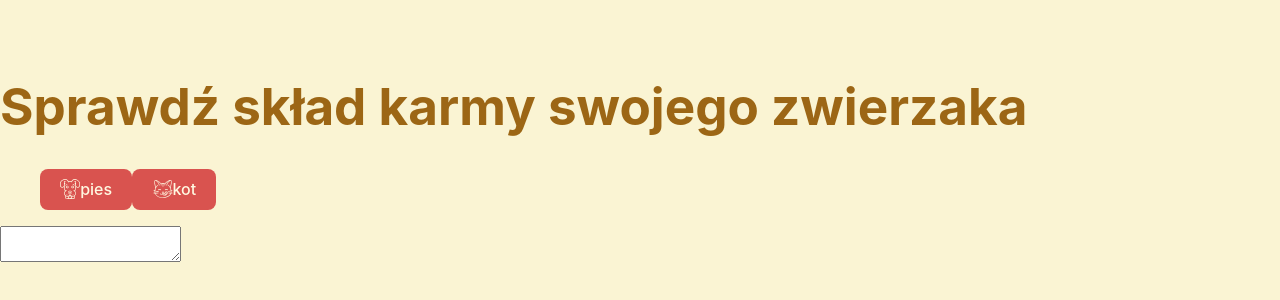
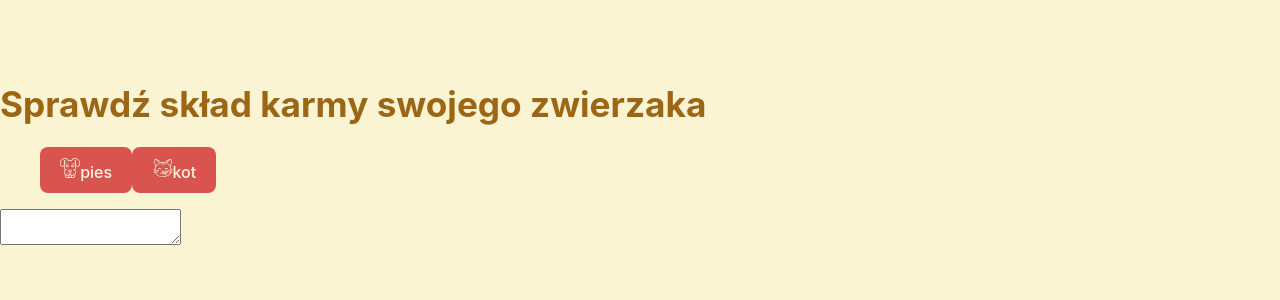
Before and after one commit to Zuthen/Feed-composition-analyser, a React (Vite) app: page / in a window 1280 px wide. Shown: the part 244-544 px from the top of the page. Built offline with nearby package versions, Linux system fonts and the light colour scheme.

Commit message:
CheckFood component

```diff
--- a/src/App.css
+++ b/src/App.css
@@ -4,3 +4,11 @@
   padding: 2rem;
   text-align: center;
 }
+.menu-button {
+  height: 40px;  /* Ustaw odpowiednią wysokość */
+  display: flex;
+  align-items: center;
+  justify-content: center;
+  padding: 0 12px;
+  gap: 8px;
+}
--- a/src/App.tsx
+++ b/src/App.tsx
@@ -1,15 +1,9 @@
-import TextBox from "./components/Textbox/Textbox"
-import Title from "./components/Title/Title"
-import SpeciesMenu from "./components/SpeciesMenu/SpeciesMenu";
+import CheckFoodIngredients from "./components/CheckFoodIgredients.tsx";
 
 function App() {
 
   return (
-      <>
-         <Title/>
-         <SpeciesMenu/>
-   <TextBox/>
-          </>
+      <CheckFoodIngredients/>
   )
 }
 
--- /dev/null
+++ b/src/components/CheckFoodIgredients.tsx
@@ -0,0 +1,22 @@
+import React, {useState} from 'react'
+import Title from "./Title/Title.tsx";
+import SpeciesMenu from "./SpeciesMenu/SpeciesMenu.tsx";
+import TextBox from "./Textbox/Textbox.tsx";
+import {Pet} from "../types/Types.tsx";
+
+const CheckFoodIngredients: React.FC = () => {
+
+    const [pet, setPet] = useState<Pet>('')
+    const onPetChange = (newPet: Pet) => {
+        setPet(newPet)
+    }
+    return (
+        <>
+            <Title pet={pet}/>
+            <SpeciesMenu onChange={onPetChange}/>
+            <TextBox/>
+        </>
+    )
+}
+
+export default CheckFoodIngredients;
--- a/src/components/SpeciesMenu/SpeciesMenu.tsx
+++ b/src/components/SpeciesMenu/SpeciesMenu.tsx
@@ -2,14 +2,21 @@ import React from "react";
 import CatIcon from "../Icons/CatIcon.tsx";
 import DogIcon from "../Icons/DogIcon";
 import colorsPalette from '../../colorsPalette.json'
+import {Pet} from "../../types/Types.tsx";
 
-const SpeciesMenu: React.FC = ()=>{
+type SpeciesMenuProps = {
+    onChange: (pet : Pet) => void;
+}
+
+const SpeciesMenu: React.FC<SpeciesMenuProps> = ({onChange} : SpeciesMenuProps)=>{
     return <menu style={{ display: 'flex', alignItems: 'center' }}>
-        <button style={{display: 'flex', alignItems: 'center', textAlign: 'center', backgroundColor:colorsPalette.menuButtonBackground, color:colorsPalette.menuButtonCaption}}>
+        <button className="menu-button" style={{backgroundColor:colorsPalette.menuButtonBackground, color:colorsPalette.menuButtonCaption}}
+        onClick={()=>{onChange('dog')}}>
             <DogIcon height="20px" width="20px"/>
             pies
         </button>
-        <button style={{display: 'flex', alignItems: 'center', textAlign: 'center', backgroundColor:colorsPalette.menuButtonBackground, color:colorsPalette.menuButtonCaption}}>
+        <button className="menu-button" style={{backgroundColor:colorsPalette.menuButtonBackground, color:colorsPalette.menuButtonCaption}}
+                onClick={()=>{onChange('cat')}}>
             <CatIcon height="20px" width="20px"/>
             kot
         </button>
--- a/src/components/Title/Title.tsx
+++ b/src/components/Title/Title.tsx
@@ -1,14 +1,8 @@
 import React from "react";
 import colorsPalette from '../../colorsPalette.json'
+import {Pet, PetSpices} from "../../types/Types.tsx";
 
-type PetType = 'cat' | 'dog' | '';
-
-
-type PetSpices = {
-    pet?: PetType;
-};
-
-const petMapping: Record<PetType, string> = {
+const petMapping: Record<Pet, string> = {
     cat: 'kota',
     dog: 'psa',
     '': 'zwierzaka',
@@ -17,7 +11,7 @@ const petMapping: Record<PetType, string> = {
 
 const Title: React.FC<PetSpices> = ({ pet='' }: PetSpices) => {
 
-    const petText = petMapping[pet as PetType];
+    const petText = petMapping[pet as Pet];
     return <h1 style={{color: colorsPalette.titleText}}>Sprawdź skład karmy swojego {petText}</h1>;
 }
 
--- a/src/index.css
+++ b/src/index.css
@@ -24,7 +24,7 @@ body {
 }
 
 h1 {
-  font-size: 3.2em;
+  font-size: 2.2em;
   line-height: 1.1;
 }
 
--- /dev/null
+++ b/src/types/Types.tsx
@@ -0,0 +1,4 @@
+export type Pet = 'cat' | 'dog' | '';
+export type PetSpices = {
+    pet?: Pet;
+};
```
Also changed, not shown: 1 other file (tests, documents, lock files or other folders).
